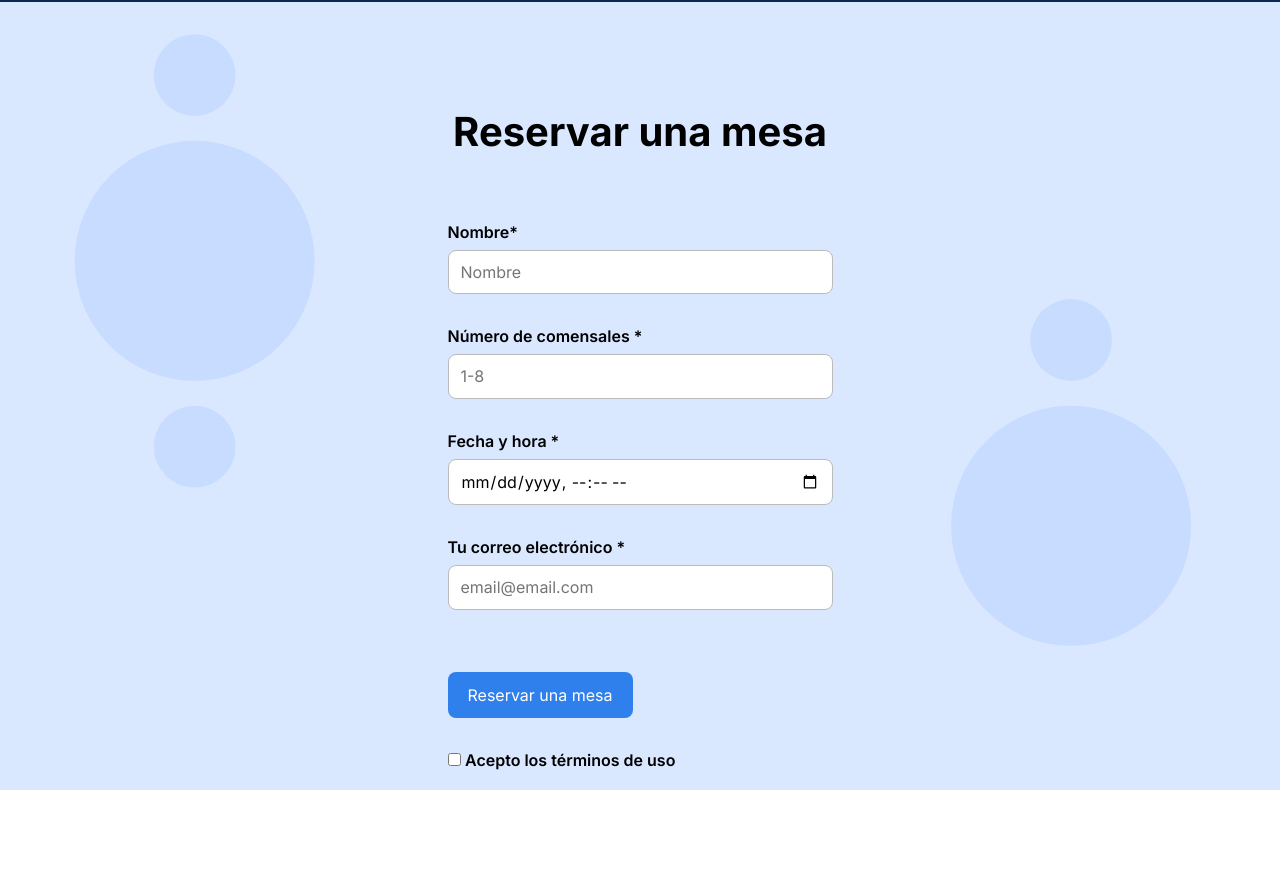
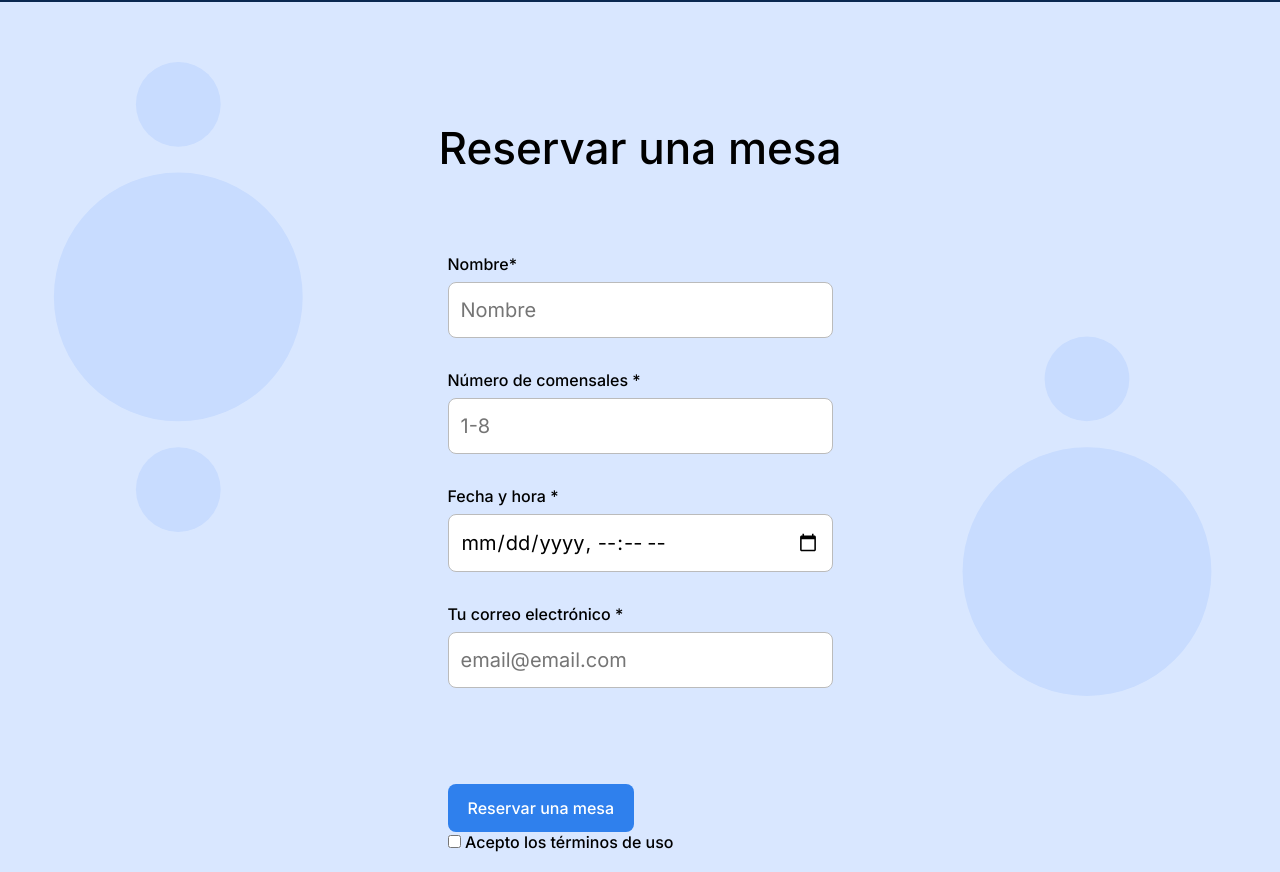
Before and after one commit to Jnox925/web_project_coffeeshop, a plain HTML site: page index.html in a window 1280 px wide. Shown: the part 1660-2532 px from the top of the page. Before the commit the page ends 2450 px from the top, so only its background shows below. Drawn offline with Linux system fonts and the light colour scheme.

Commit message:
Update 3 - Estage 3

```diff
--- a/index.html
+++ b/index.html
@@ -111,7 +111,7 @@
         </section>
 
 
-        <section class="content__reservation" id="reservation">
+        <section class="reservation" id="reservation">
           <h2 class="reservation__title">Reservar una mesa</h1>
 
           <form class="reservation__form form">
@@ -159,7 +159,7 @@
               placeholder="email@email.com"
               id="correoElectrónico"
             />
-            <div class="form__buttons">
+            <div class="form__button">
               <button type="submit" class="form__button form__button--submit">
                 Reservar una mesa
               </button>
--- a/pages/index.css
+++ b/pages/index.css
@@ -187,7 +187,7 @@
   margin: 24px 0 0;
 }
 /*--------------------------------------------*/
-.content__reservation {
+.reservation {
   padding: 20px;
   max-height: 90%;
   text-align: center;
@@ -200,7 +200,10 @@
 }
 
 .reservation__title {
-  font-size: 40px;
+  font-family: "Inter", Arial, sans-serif; /* Asumiendo la fuente principal */
+  font-weight: 500;
+  font-size: 44px;
+  line-height: 52px;
   margin-bottom: 80px;
   margin-top: 100px;
 }
@@ -216,6 +219,11 @@
 
 .form__label {
   font-weight: 600;
+  font-family: Inter;
+  font-style: normal;
+  font-weight: 500;
+  font-size: 16px;
+  line-height: 20px;
 }
 
 .form__input {
@@ -224,16 +232,22 @@
   border-radius: 8px;
   margin-top: 8px;
   margin-bottom: 32px;
-}
-
-.form__buttons {
-  margin-top: 30px;
-  max-width: 385px;
-  border-radius: 4px;
+  font-family: Inter;
+  font-style: normal;
+  font-weight: normal;
+  font-size: 20px;
+  line-height: 30px;
 }
 
 .form__button {
-  margin-bottom: 32px;
+  margin-top: 32px;
+  max-width: 385px;
+  border-radius: 4px;
+  font-family: Inter;
+  font-style: normal;
+  font-weight: 500;
+  font-size: 16px;
+  line-height: 20px;
 }
 
 .form__button--submit {
```
